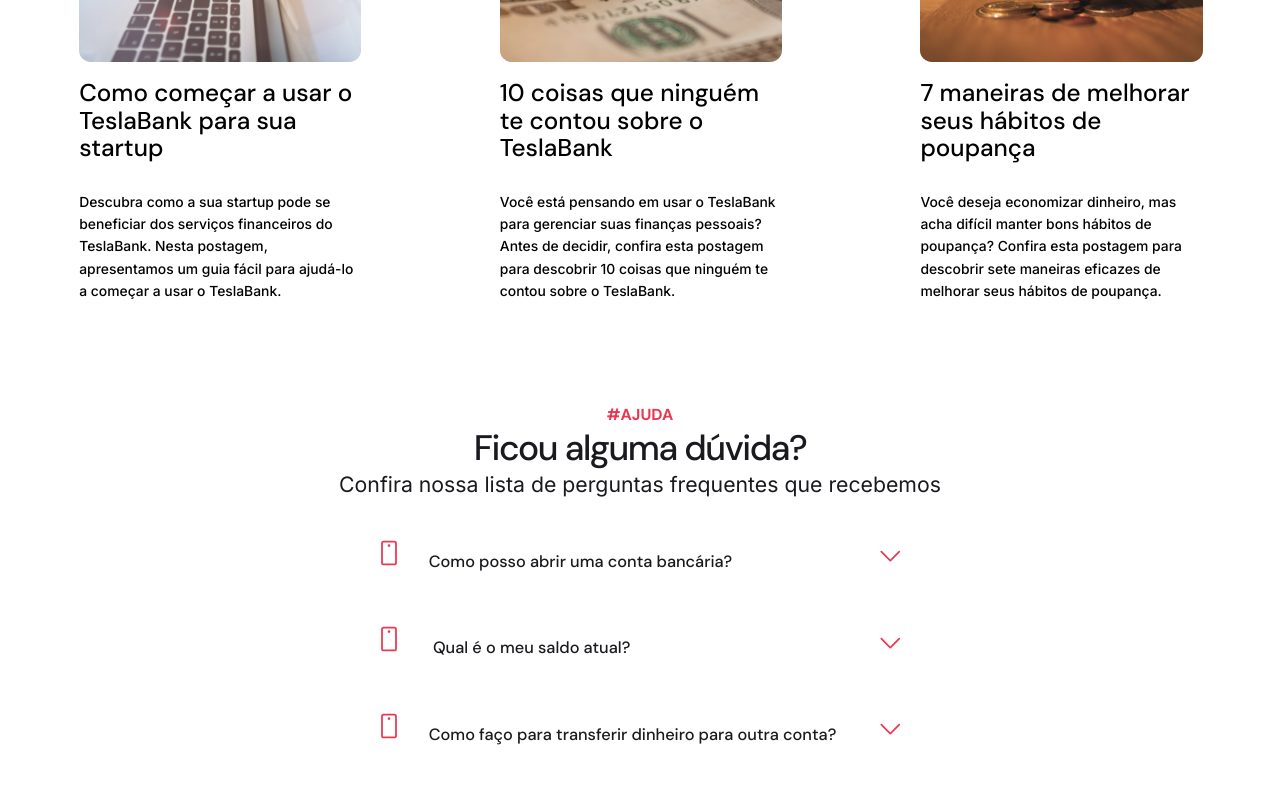
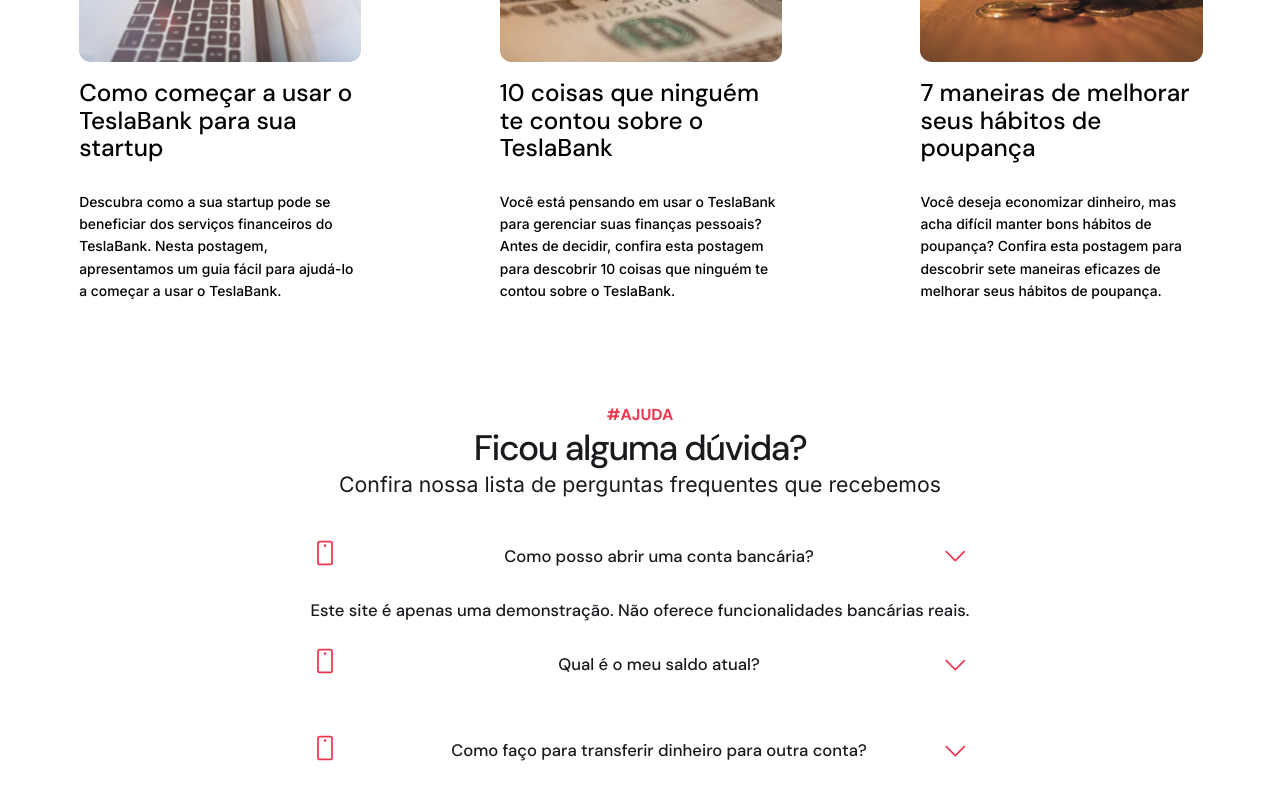
Before and after one commit to AlmirJrDev/TeslaBank, a React (Vite) app: page / in a window 1280 px wide. Shown: the part 5669-6469 px from the top of the page. Built offline with nearby package versions, Linux system fonts and the light colour scheme.

Commit message:
finish 1.0

```diff
--- a/src/components/FAQ/components/index.tsx
+++ b/src/components/FAQ/components/index.tsx
@@ -1,8 +1,9 @@
 import * as Accordion from '@radix-ui/react-accordion';
 
 import React, { useEffect, useState, useRef } from 'react';
-import { AccordionDiv, AccordionTest, Container, Content, DivGroup, HeaderFaq, Icon, Paragraph, Subtitle, Title } from './style';
+import { AccordionDiv, AccordionTest, Container, Content, DivGroup, Footer, HeaderFaq, Icon, Paragraph, Subtitle, Title } from './style';
 import { CaretDown, } from '@phosphor-icons/react';
+
 export function FaqComponent() {
   const [isVisible, setIsVisible] = useState(false);
   const ContainerRef = useRef<HTMLDivElement>(null);
@@ -38,30 +39,31 @@
       </HeaderFaq>
       <AccordionDiv>
       <DivGroup>
-      <Accordion.Root className="AccordionRoot" type="single" collapsible>
+      <Accordion.Root className="AccordionRoot" type="single" defaultValue="item-1" collapsible>
     <Accordion.Item className="AccordionItem" value="item-1">
-      <AccordionTest   className='AccordionTrigger'><div><Icon size={35} color="#EB3850"/>Como posso abrir uma conta bancária?</div> <CaretDown size={35} color="#EB3850"/></AccordionTest>
+      <AccordionTest><div><Icon size={35} color="#EB3850"/></div>Como posso abrir uma conta bancária?<CaretDown size={35} color="#EB3850"/></AccordionTest>
       <Content> Este site é apenas uma demonstração. Não oferece funcionalidades bancárias reais.</Content>
     </Accordion.Item>
 
     <Accordion.Item className="AccordionItem" value="item-2">
-      <AccordionTest> <div><Icon size={35} color="#EB3850"/> Qual é o meu saldo atual?</div><CaretDown size={35} color="#EB3850"/></AccordionTest>
+      <AccordionTest> <div><Icon size={35} color="#EB3850"/> </div> Qual é o meu saldo atual?<CaretDown size={35} color="#EB3850"/></AccordionTest>
       <Content>
       Este site é apenas uma demonstração. Não oferece funcionalidades bancárias reais.
       </Content>
     </Accordion.Item>
 
     <Accordion.Item className="AccordionItem" value="item-3">
-      <AccordionTest><div><Icon size={35} color="#EB3850"/>Como faço para transferir dinheiro para outra conta?</div><CaretDown size={35} color="#EB3850"/></AccordionTest>
-      <Content className="AccordionContent">
-        <div className="AccordionContentText">
+      <AccordionTest><div><Icon size={35} color="#EB3850"/> </div>Como faço para transferir dinheiro para outra conta?<CaretDown size={35} color="#EB3850"/></AccordionTest>
+      <Content>
+
         Este site é apenas uma demonstração. Não oferece funcionalidades bancárias reais.
-        </div>
+
       </Content>
     </Accordion.Item>
   </Accordion.Root>
   </DivGroup>
   </AccordionDiv>
+  <Footer/>
     </Container>
   )
 }
--- a/src/components/FAQ/components/style.ts
+++ b/src/components/FAQ/components/style.ts
@@ -13,6 +13,7 @@
 max-width: 1216px;
 margin: 0 auto;
 margin-top: 5rem;
+margin-bottom: 3rem;
 `
 export const HeaderFaq = styled.div`
 
@@ -22,8 +23,11 @@
   align-items: center;
   justify-content: space-between;
   width: 100%;
-  transition: 2s ease-in-out;
+  cursor: pointer;
   background: transparent;
+  div {
+    margin-right: 1rem;
+  }
 `
 
 export const Subtitle = styled.h6`
@@ -81,23 +85,13 @@
 display: flex;
 align-items: center;
 justify-content: center;
+text-align: center;
 margin-bottom: 2rem;
 margin-top: 2rem;
 
 
 `
-const transitionAnimation = keyframes`
-  0% {
-    width: 200px;
-    height: 200px;
-    background-color: blue;
-  }
-  100% {
-    width: 400px;
-    height: 400px;
-    background-color: red;
-  }
-  `
+
 
 export const DivGroup = styled.div`
 
@@ -112,3 +106,8 @@
 export const Icon = styled(DeviceMobileCamera)`
 margin-right: 2rem;
 `
+export const Footer = styled.footer`
+margin-top: 2rem;
+width: 100%;
+height: 50px;
+`
```
Also changed, not shown: src/components/Header/styles.ts (line endings or trailing spaces).
